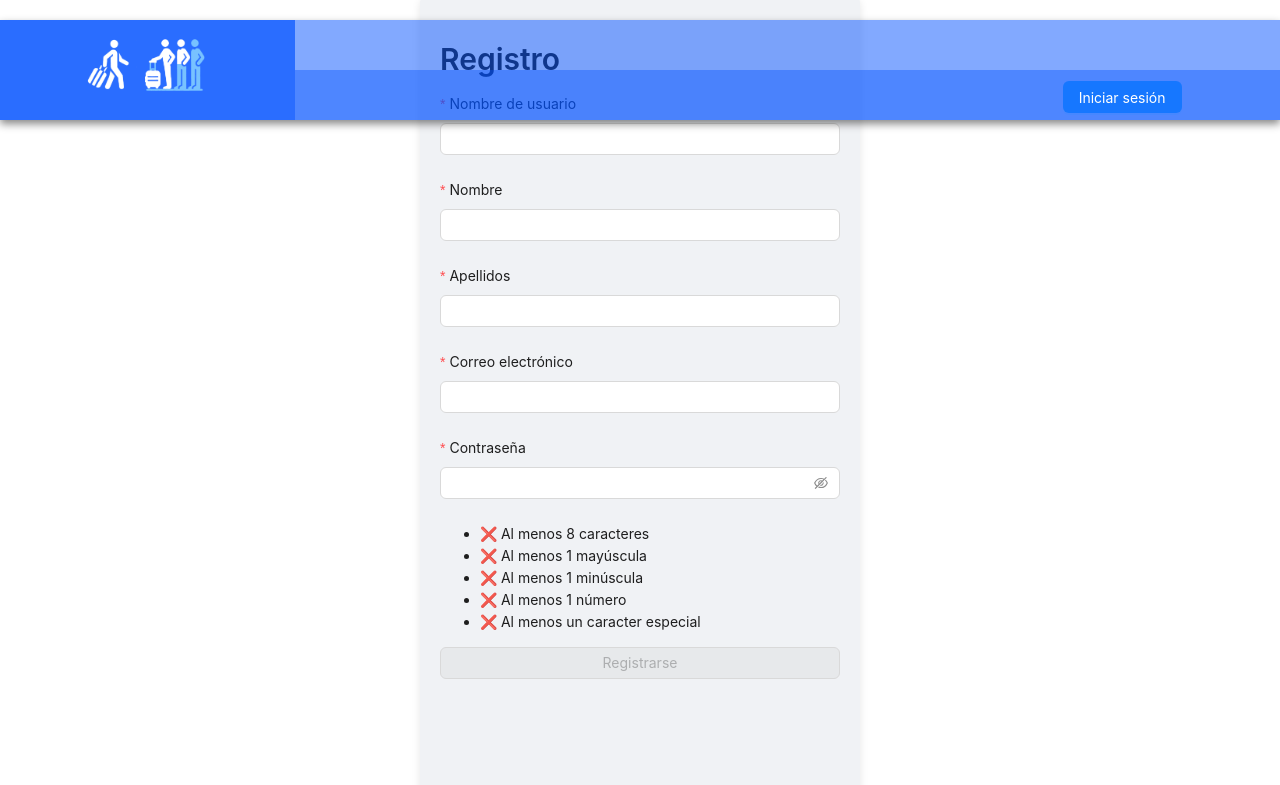
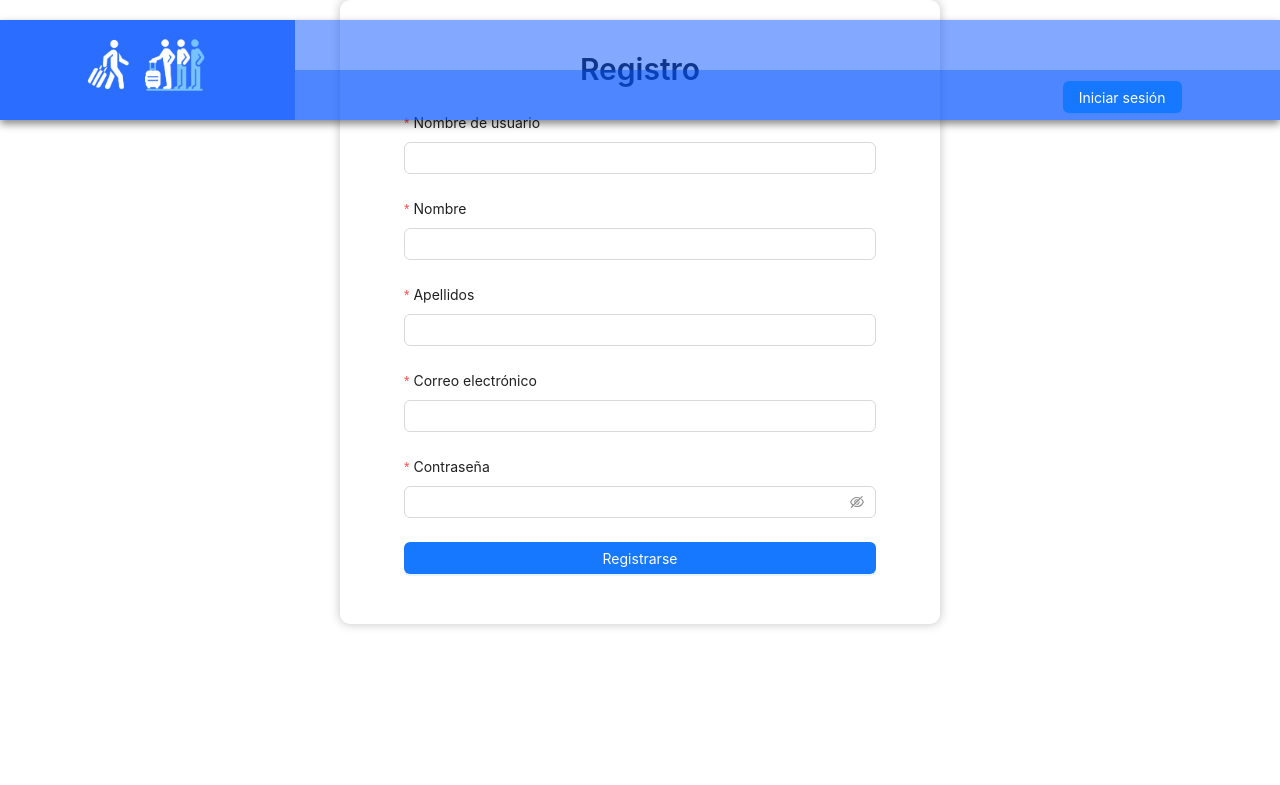
Before and after one commit to FSD0224STR/TFM-azul-frontend, a React (Vite) app: page /registration in a window 1280 px wide. Shown: the top 785 px of the page. Built offline with nearby package versions, Linux system fonts and the light colour scheme.

Commit message:
creo nuevo form para registro de antd para provar solucion de errores

```diff
--- a/src/App.jsx
+++ b/src/App.jsx
@@ -1,7 +1,7 @@
 import { Routes, Route } from "react-router-dom";
 import Home from "./pages/Home";
 import Login from "./pages/login";
-import Registration from "./pages/registration";
+//import Registration from "./pages/registration";
 
 import { AuthContext } from "./contexts/authContext";
 import { useContext } from "react";
@@ -12,6 +12,7 @@ import { Trip } from "./pages/Trip";
 import { ViewCategory } from "./pages/viewCategory";
 import JoinTripPage from "./pages/JoinTrip";
 import FAQs from "./pages/Faqs";
+import RegistrationForm2 from "./pages/registration2";
 
 export const App = () => {
   const { loading } = useContext(AuthContext);
@@ -40,7 +41,7 @@ export const App = () => {
 
         <Route
           path="/registration"
-          element={<Registration props></Registration>}
+          element={<RegistrationForm2 props></RegistrationForm2>}
         ></Route>
         <Route path="/join-trip/:id" element={<JoinTripPage />}></Route>
         <Route path="/faqs" element={<FAQs />}></Route>
--- /dev/null
+++ b/src/pages/registration2.jsx
@@ -0,0 +1,159 @@
+import { Typography, Form, Input, Button, Alert, Modal } from "antd";
+import userApi from "/src/apiservice/userApi.js";
+import { useNavigate } from "react-router-dom";
+import { useState } from "react";
+
+const RegistrationForm2 = () => {
+  const [form] = Form.useForm();
+  const [error, setError] = useState("");
+  const [addedUser, setAddedUser] = useState("");
+  const [modalVisible, setModalVisible] = useState(false);
+  const navigate = useNavigate();
+
+  const onFinish = async (values) => {
+    const { username, firstname, lastname, email, password } = values;
+    const response = await userApi.addUser(
+      firstname,
+      lastname,
+      username,
+      password,
+      email
+    );
+    if ("error" in response) {
+      setError(response.error);
+    } else {
+      setAddedUser(response.data);
+      setModalVisible(true); // Mostrar el modal informativo
+    }
+  };
+
+  const handleModalOk = () => {
+    setModalVisible(false); // Ocultar el modal
+    navigate("/"); // Navegar a la página de inicio
+  };
+
+  const isFormValid = ({ length, uppercase, lowercase, number, specialChar }) =>
+    length && uppercase && lowercase && number && specialChar && !error;
+
+  return (
+    <Form
+      className="cardInfoTrip"
+      form={form}
+      name="register"
+      onFinish={onFinish}
+      layout="vertical"
+      style={{
+        maxWidth: 600,
+        margin: "auto",
+      }}
+      scrollToFirstError
+    >
+      <Typography.Title
+        level={2}
+        style={{ textAlign: "center", marginBottom: 24 }}
+      >
+        Registro
+      </Typography.Title>
+
+      <Form.Item
+        label="Nombre de usuario"
+        name="username"
+        rules={[
+          { required: true, message: "Por favor ingresa tu Nombre de usuario" },
+        ]}
+      >
+        <Input />
+      </Form.Item>
+
+      <Form.Item
+        label="Nombre"
+        name="firstname"
+        rules={[{ required: true, message: "Por favor ingresa tu nombre" }]}
+      >
+        <Input />
+      </Form.Item>
+
+      <Form.Item
+        label="Apellidos"
+        name="lastname"
+        rules={[{ required: true, message: "Por favor ingresa tus apellidos" }]}
+      >
+        <Input />
+      </Form.Item>
+
+      <Form.Item
+        label="Correo electrónico"
+        name="email"
+        rules={[
+          {
+            required: true,
+            message: "Por favor ingresa tu correo electrónico",
+          },
+          { type: "email", message: "El correo electrónico no es válido" },
+        ]}
+      >
+        <Input />
+      </Form.Item>
+
+      <Form.Item
+        label="Contraseña"
+        name="password"
+        rules={[
+          { required: true, message: "Por favor ingresa tu contraseña" },
+          {
+            validator: (_, value) => {
+              const requirements = {
+                length: value.length >= 8,
+                uppercase: /[A-Z]/.test(value),
+                lowercase: /[a-z]/.test(value),
+                number: /\d/.test(value),
+                specialChar: /[@$!%*?&]/.test(value),
+              };
+              return isFormValid(requirements)
+                ? Promise.resolve()
+                : Promise.reject(
+                    new Error(
+                      "La contraseña debe tener al menos 8 caracteres, una mayúscula, una minúscula, un número y un carácter especial (@$!%*?&)"
+                    )
+                  );
+            },
+          },
+        ]}
+        hasFeedback
+      >
+        <Input.Password />
+      </Form.Item>
+
+      <Form.Item>
+        <Button type="primary" htmlType="submit" block>
+          Registrarse
+        </Button>
+      </Form.Item>
+
+      {error && (
+        <Alert
+          type="error"
+          message={`Error al crear usuario: ${error}`}
+          style={{ marginBottom: 24 }}
+          showIcon
+        />
+      )}
+
+      {addedUser && (
+        <Modal
+          title="Registro exitoso"
+          open={modalVisible}
+          onOk={handleModalOk}
+          onCancel={() => setModalVisible(false)}
+        >
+          <p>
+            Te has registrado correctamente. Inicia sesión para empezar a crear
+            viajes.
+          </p>
+        </Modal>
+      )}
+    </Form>
+  );
+};
+
+export default RegistrationForm2;
```
Also changed, not shown: src/pages/__registration.jsx (renamed from src/pages/registration.jsx).
